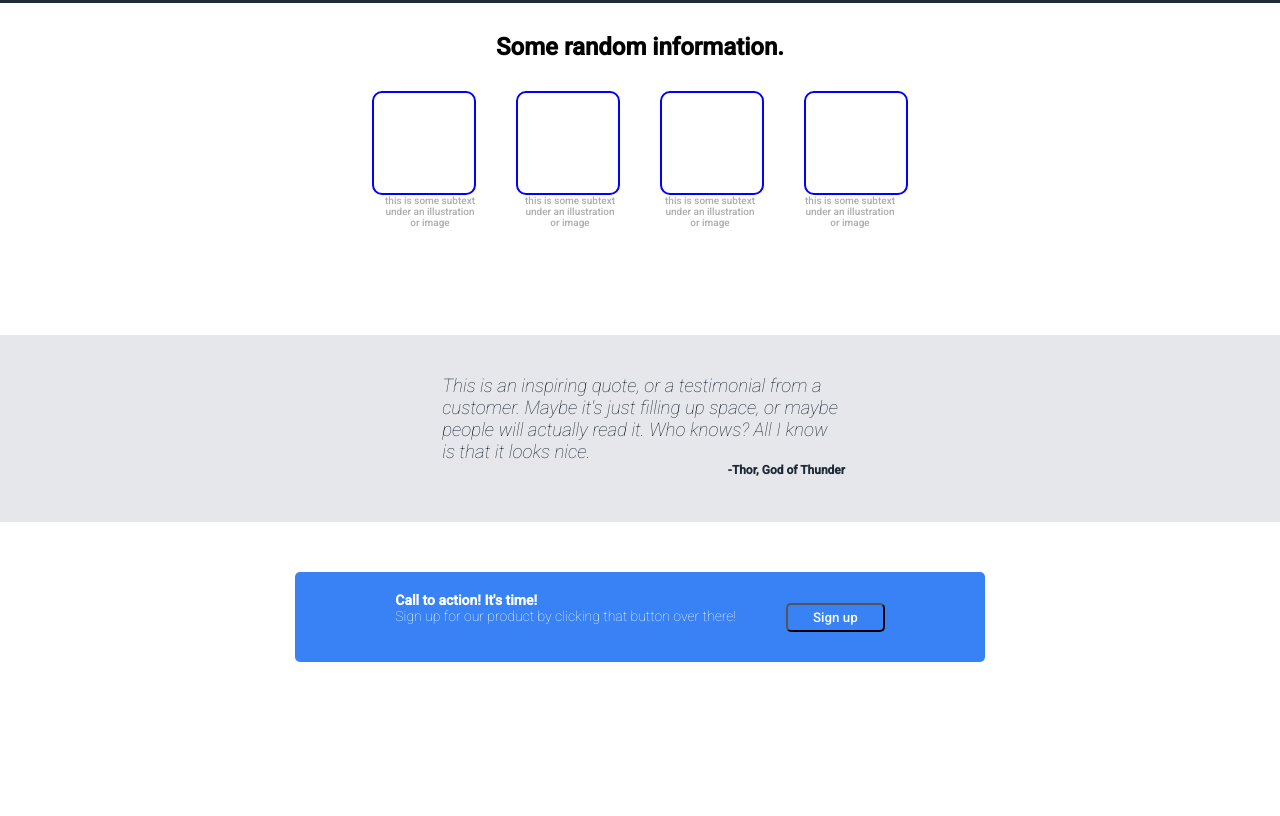
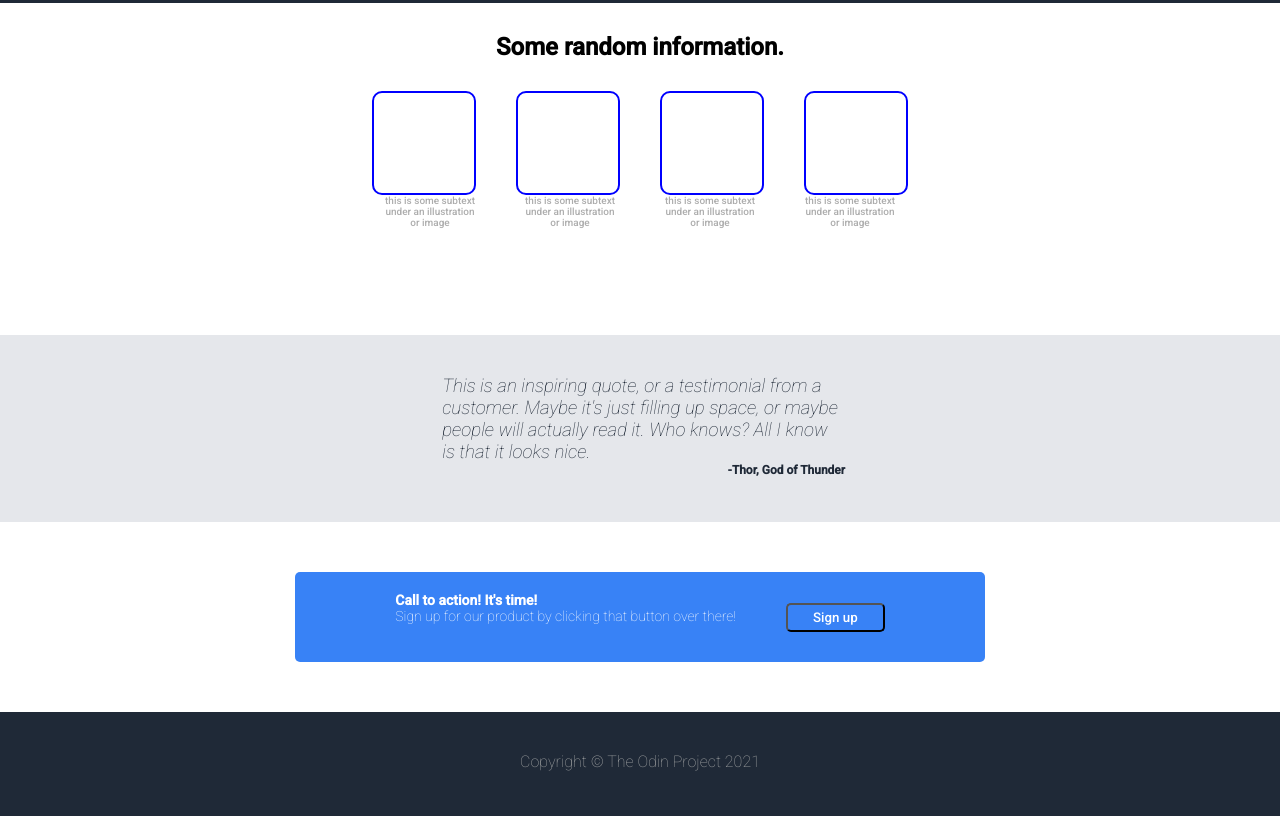
Before and after one commit to andrewingweb/my-test-website, a plain HTML site: page index.html in a window 1280 px wide. Shown: the part 471-1287 px from the top of the page. Before the commit the page ends 1183 px from the top, so only its background shows below. Drawn offline with Linux system fonts and the light colour scheme.

Commit message:
update copy

```diff
--- a/index.html
+++ b/index.html
@@ -53,5 +53,6 @@
         <div class="bottom1"><h4>Call to action! It's time!</h4><p>Sign up for our product by clicking that button over there!</p></div><div class="button2"><button>Sign up</button></div>
       </div>
     </footer>
+    <div class="copy"><p id="copy">Copyright © The Odin Project 2021</p></div>
   </body>
 </html>
--- a/style.css
+++ b/style.css
@@ -220,3 +220,15 @@ button {
   align-self: center;
 
 }
+.copy{
+  background-color: #1f2937;
+  padding: 40px;
+  color: #a5a7a7;
+  font-family: 'Roboto';
+
+}
+
+#copy{
+
+  text-align: center;
+}
```
